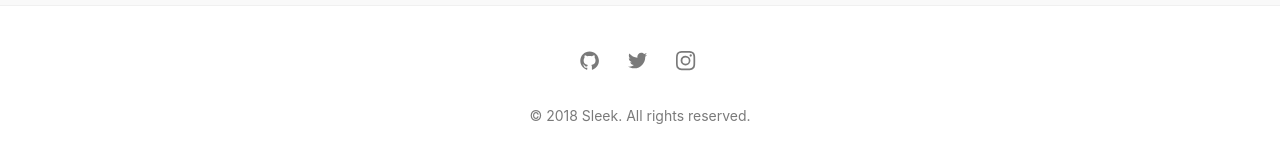
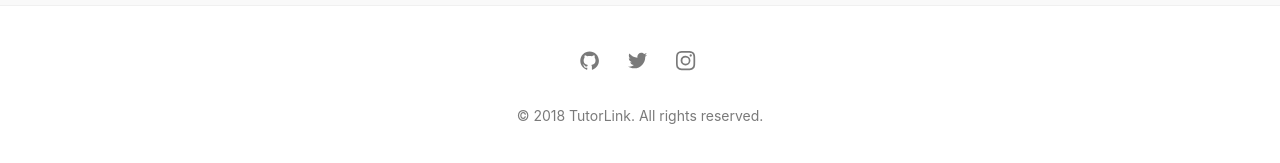
Before and after one commit to subhranildey/tutorlink, a Jekyll site: the page built from index.md, in a window 1280 px wide and 900 px high, scrolled down 899 px. Shown: the part 729-892 px from the top of the window. Built offline with Jekyll 4.4.1, drawn with Linux system fonts in a browser that asks for light colours.

Commit message:
Update _config.yml

```diff
--- a/_config.yml
+++ b/_config.yml
@@ -1,6 +1,6 @@
 # SITE CONFIGURATION
-title: Sleek # your site title
-author: GitHub User # You :P
+title: TutorLink # your site title
+author: Subhranil Dey # You :P
 description: > # Meta description of Homepage
   Write an awesome description for your new site here. You can edit this
   line in _config.yml. It will appear in your document head meta (for
```
